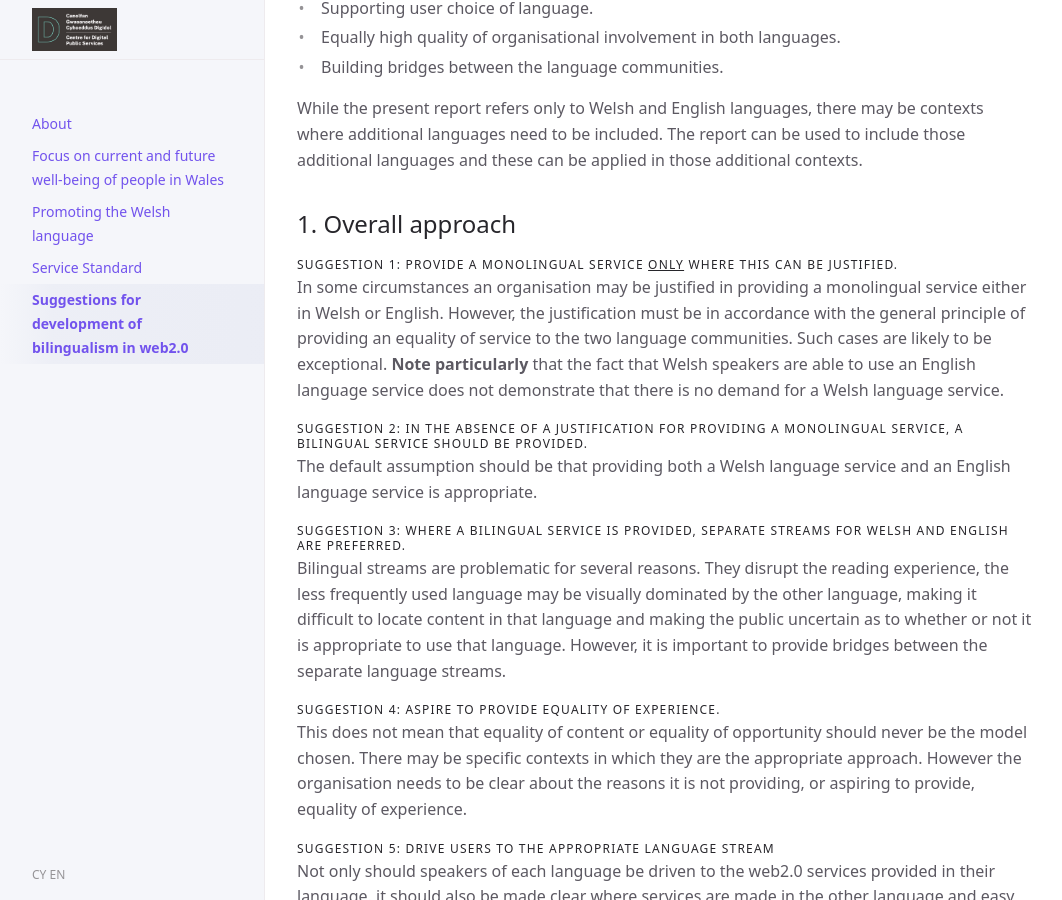
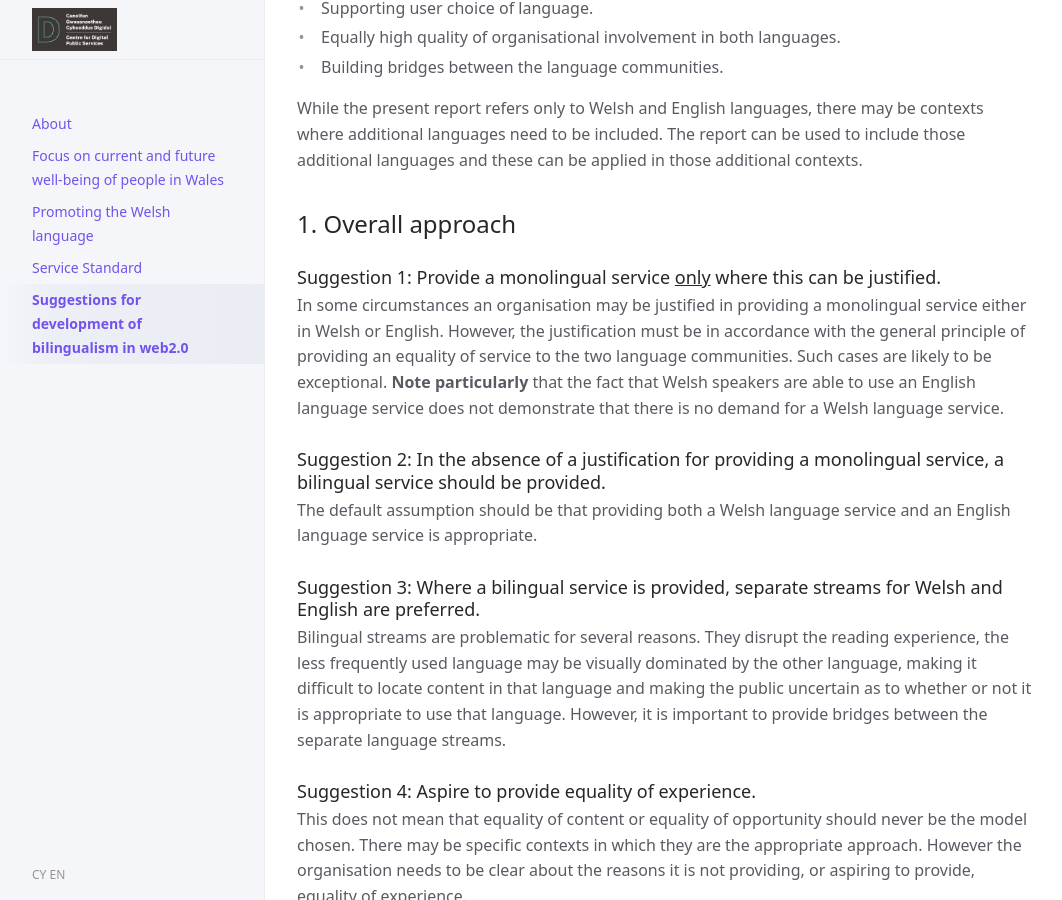
Before and after one commit to CDPS-Wales/knowledge-hub, a Jekyll site: the page built from en/suggestions.markdown, in a window 1280 px wide and 900 px high, scrolled down 401 px. Shown: the whole window, without its empty margins (107-1169 px from the left). Built offline with Jekyll 4.4.1, drawn with Linux system fonts in a browser that asks for light colours.

Commit message:
Fix markdown.

```diff
--- a/en/suggestions.markdown
+++ b/en/suggestions.markdown
@@ -23,64 +23,64 @@ While the present report refers only to Welsh and English languages, there may b
 
 ## 1. Overall approach
 
-#### Suggestion 1: Provide a monolingual service <span style="text-decoration:underline;">only</span> where this can be justified.
+### Suggestion 1: Provide a monolingual service <span style="text-decoration:underline;">only</span> where this can be justified.
 
 In some circumstances an organisation may be justified in providing a monolingual service either in Welsh or English. However, the justification must be in accordance with the general principle of providing an equality of service to the two language communities. Such cases are likely to be exceptional. **Note particularly** that the fact that Welsh speakers are able to use an English language service does not demonstrate that there is no demand for a Welsh language service.
 
 
-#### Suggestion 2: In the absence of a justification for providing a monolingual service, a bilingual service should be provided.
+### Suggestion 2: In the absence of a justification for providing a monolingual service, a bilingual service should be provided.
 
 The default assumption should be that providing both a Welsh language service and an English language service is appropriate.
 
 
-#### Suggestion 3: Where a bilingual service is provided, separate streams for Welsh and English are preferred.
+### Suggestion 3: Where a bilingual service is provided, separate streams for Welsh and English are preferred.
 
 Bilingual streams are problematic for several reasons. They disrupt the reading experience, the less frequently used language may be visually dominated by the other language, making it difficult to locate content in that language and making the public uncertain as to whether or not it is appropriate to use that language. However, it is important to provide bridges between the separate language streams.
 
 
-#### Suggestion 4: Aspire to provide equality of experience.
+### Suggestion 4: Aspire to provide equality of experience.
 
 This does not mean that equality of content or equality of opportunity should never be the model chosen. There may be specific contexts in which they are the appropriate approach. However the organisation needs to be clear about the reasons it is not providing, or aspiring to provide, equality of experience.
 
 
-#### Suggestion 5: Drive users to the appropriate language stream
+### Suggestion 5: Drive users to the appropriate language stream
 
 Not only should speakers of each language be driven to the web2.0 services provided in their language, it should also be made clear where services are made in the other language and easy navigation to them should also be provided.
 
 
-#### Suggestion 6: Organisations should monitor the “health” of their communities.
+### Suggestion 6: Organisations should monitor the “health” of their communities.
 
 Although this is necessary, it is far from clear how this should be done. The work of Preece, identified in the literature review below, has started to explore these issues. Among the potential measurements she suggests are: messages per member, quality of contribution, number of participants, and number of uncivil behaviours. It is also not clear whether the measures of “health” for two parallel monolingual streams should be the same or at the same threshold. For some measures (e.g. quality of contributors) they might be, whilst others (e.g. number of participants) might not be. A possibly simpler and more useful approach would be to ask the users about the experience of using the stream.
 
 
 ## 2. Messages and responses
 
-#### Suggestion 7: Messages (as opposed to responses) should be provided in both languages.
+### Suggestion 7: Messages (as opposed to responses) should be provided in both languages.
 
 If the stream is bilingual then the message may be bilingual or two separate monolingual messages may be posted at the same time. If there are two monolingual streams, then a message in the appropriate language should be posted to each at the same time.
 
 
-#### Suggestion 8: Messages should be posted in both languages simultaneously.
+### Suggestion 8: Messages should be posted in both languages simultaneously.
 
 It is assumed that for messages (as opposed to responses) there is more opportunity to take these through a translation process or to write a parallel text. A severe posting lag in one language may undermine the usefulness of that community.
 
 
-#### Suggestion 9: Where an application or service supports tagging of messages (these may be texts, photos, videos etc.), tag in the language appropriate to the message, or if the message has no language, tag in both languages.
+### Suggestion 9: Where an application or service supports tagging of messages (these may be texts, photos, videos etc.), tag in the language appropriate to the message, or if the message has no language, tag in both languages.
 
 Organisations should also consider whether it is appropriate to tag a message with a tag denoting the language itself.
 
 
-#### Suggestion 10: Responses (as opposed to messages) should be provided in the same language as the comment or message which provoked the response.
+### Suggestion 10: Responses (as opposed to messages) should be provided in the same language as the comment or message which provoked the response.
 
 The only exception to this might be if the comment provoking the response breaks the language policy for the stream (i.e. it is using the “wrong” language in a monolingual stream) [Suggestion 38].
 
 
-#### Suggestion 11: The speed of response should be the same for both languages.
+### Suggestion 11: The speed of response should be the same for both languages.
 
 Excessive delays in responses will be damaging to the sense of responsiveness and communication within the community. If a difference in the speed of response between the language communities is unavoidable, this should be explained in the stream’s terms and conditions.
 
 
-#### Suggestion 12: In situations where responses have not been provoked, they should be either in the language of the stream (if monolingual) or in the poster’s language of choice.
+### Suggestion 12: In situations where responses have not been provoked, they should be either in the language of the stream (if monolingual) or in the poster’s language of choice.
 
 In this situation an organisation should be mindful of the principle of equality of experience. It would not be appropriate for an organisation to only ever provide non-provoked responses in one language, unless a monolingual service is provided [Suggestions 1, 2].
 
@@ -88,22 +88,22 @@ In this situation an organisation should be mindful of the principle of equality
 
 ## 3. Translation
 
-#### Suggestion 13: Do not require or suggest that users provide translations for their comments.
+### Suggestion 13: Do not require or suggest that users provide translations for their comments.
 
 The mandating of, or the implication of an obligation on, users to provide translations will act as a barrier to their participation in the community.
 
 
-#### Suggestion 14: Do not require or suggest that staff provide translations for their responses.
+### Suggestion 14: Do not require or suggest that staff provide translations for their responses.
 
 The mandating of, or the implication of an obligation on, staff to provide translations will act as a barrier to their participation in the community and reduce responsiveness.
 
 
-#### Suggestion 15: If an organisation does decide to translate comments or responses, these translations should be clearly marked as such and the original poster acknowledged.
+### Suggestion 15: If an organisation does decide to translate comments or responses, these translations should be clearly marked as such and the original poster acknowledged.
 
 While this approach is not recommended, if it is necessary it needs to be handled carefully [Suggestion 16]. This should be mentioned in the terms and conditions.
 
 
-#### Suggestion 16: If the organisation intends to translate content, they should consider introducing an appeals procedure in cases where the public are unsatisfied with the translation of their comments.
+### Suggestion 16: If the organisation intends to translate content, they should consider introducing an appeals procedure in cases where the public are unsatisfied with the translation of their comments.
 
 Because web2.0 is often about personalities and online brands, people may object to the way in which a translation presents their words. While getting their approval for every translation is infeasible, allowing them the possibility to correct obvious errors or misrepresentations is important. This should be mentioned in the terms and conditions.
 
@@ -111,115 +111,115 @@ Because web2.0 is often about personalities and online brands, people may object
 
 ## 4. Language
 
-#### Suggestion 17: Adopt a relaxed attitude towards the style of language used by staff in responses.
+### Suggestion 17: Adopt a relaxed attitude towards the style of language used by staff in responses.
 
 The nature of web2.0 and the principle of preserving personality suggest that an informal language style, whether Welsh or English, is both natural and appropriate for responses.
 
 
-#### Suggestion 18: Accept that the organisation is not responsible for the quality of language in user comments.
+### Suggestion 18: Accept that the organisation is not responsible for the quality of language in user comments.
 
 While the terms and conditions for a stream may reasonably prohibit foul language, personal attacks and so on, it should not attempt to mandate the quality of language used as this may act as a barrier.
 
 
-#### Suggestion 19: Accept that the organisation is responsible for the quality of language in messages and staff responses.
+### Suggestion 19: Accept that the organisation is responsible for the quality of language in messages and staff responses.
 
 While an informal _style_ may be appropriate (particularly in the case of responses) the language should be of an acceptable standard of correctness.
 
 
 ## 5. External applications
 
-#### Suggestion 20: Where organisations are using external web2.0 application to provide services, these should be clearly identified as an “official” activity of the organisation and linked to from the organisations website.
+### Suggestion 20: Where organisations are using external web2.0 application to provide services, these should be clearly identified as an “official” activity of the organisation and linked to from the organisations website.
 
 Whilst this is not specifically a language related issue, it is important that those activities associated with an organisation are clearly distinguished from those which are not.
 
 
-#### Suggestion 21: Where organisations are using external web2.0 applications the organisation’s terms and conditions and practices regarding bilingual provision should be extended to these services.
+### Suggestion 21: Where organisations are using external web2.0 applications the organisation’s terms and conditions and practices regarding bilingual provision should be extended to these services.
 
 In some cases the form or function of the application may not lend itself easily to bilingual or parallel monolingual use and the organisation may need to consider the best approach on a case by case basis.
 
 
-#### Suggestion 22: Organisations should think carefully about providing services in applications that do not provide interfaces in both Welsh and English.
+### Suggestion 22: Organisations should think carefully about providing services in applications that do not provide interfaces in both Welsh and English.
 
 Many popular web2.0 applications do not provide a Welsh language interface. This should not been seen as an absolute barrier to their use, but the organisation must consider their use carefully and be able to provide a justification if asked. Among the questions they should consider are: is there an alternative application which does provide a Welsh interface (if so should the entire service be moved to that application or just the Welsh language service); would moving the Welsh language service to another application make it less findable or have other negative effects; is the application just so popular that the Welsh provision has could be placed there despite its using an English/other language interface.
 
 
-#### Suggestion 23: Where an organisation decides to use an application that does not provide interfaces in both Welsh and English, it should look for opportunities to support the development of an interface for whichever language is not supported.
+### Suggestion 23: Where an organisation decides to use an application that does not provide interfaces in both Welsh and English, it should look for opportunities to support the development of an interface for whichever language is not supported.
 
 This support could take different forms, such as contacting the application provider to ask for a different language version, supporting campaigns calling for additional language versions, or contributing translation towards crowd-sourced translation efforts.
 
 
-#### Suggestion 24: Consider a separate Welsh and English presence in applications; one identified by the Welsh name of the organisation and the other by the English name.
+### Suggestion 24: Consider a separate Welsh and English presence in applications; one identified by the Welsh name of the organisation and the other by the English name.
 
 In some cases an application may lend itself easily to having a single bilingual point of presence for an organisation, but typically this will result in a cumbersome solution. If separate presences are provided it is important to provide links between them.
 
 
-#### Suggestion 25: Where an organisation is providing content for use by a community it should do so on a basis of equality.
+### Suggestion 25: Where an organisation is providing content for use by a community it should do so on a basis of equality.
 
 If, for example, an organisation is offering English language content for use on Wikipedia, it should make the same/equivalent Welsh language content available for Wicipedia.
 
 
 ## 6. Bridges
 
-#### Suggestion 26: Provide bridges between language communities in parallel monolingual and bilingual streams.
+### Suggestion 26: Provide bridges between language communities in parallel monolingual and bilingual streams.
 
 In order to provide openness between the language communities, provide some form of cross-posting of ideas. Ideally this would be in the form of Language Champions as discussed below. The posting of weekly translated summaries appears to lack flexibility and audience specificity, but may be appropriate in some circumstances. Machine translation does not appear to provide a satisfactory solution at this time.
 
 
-#### Suggestion 27: Provide bridges between language communities in both directions.
+### Suggestion 27: Provide bridges between language communities in both directions.
 
 In parallel monolingual streams there is a clear case for providing Welsh to English bridges, as the Welsh content is inaccessible to non Welsh speakers. However the organisation should also provide English to Welsh bridges where possible, members of the Welsh community may not read the English stream for a variety of reasons even though they are able to. In a bilingual stream it is perhaps more acceptable to only provide Welsh to English bridges as the Welsh community cannot avoid the English content.
 
 
-#### Suggestion 28: Provide bridges between language communities in wider contexts.
+### Suggestion 28: Provide bridges between language communities in wider contexts.
 
 The introduction of ideas from other streams is a common feature of certain web2.0 services, such as blogging. Where an organisation has a strong commitment to making a community work, it should consider bringing in ideas from other communities. This would be best achieved by a Language Champion, but there may be some merit in providing a “news roundup” along the lines of the weekly translated summary. Again, machine translation does not appear to provide a satisfactory solution at this time.
 
 
-#### Suggestion 29: Accept or even encourage members of the community to act as bridges by bringing ideas from one language community into the other.
+### Suggestion 29: Accept or even encourage members of the community to act as bridges by bringing ideas from one language community into the other.
 
 This is discussed further under Language Champions below. This might involve translation or summarisation, but is essentially sensitive to the conversation and the community in a way that mandatory translation is not.
 
 
 ## 7. Language policies and terms and conditions
 
-#### Suggestion 30: Each stream should have an associated set of terms and conditions.
+### Suggestion 30: Each stream should have an associated set of terms and conditions.
 
 These terms and conditions should be easily accessible and clearly written. It should be provided in both English and Welsh.
 
 
-#### Suggestion 31: Where organisations host a service, the role they play in the service needs to be articulated in the terms and conditions.
+### Suggestion 31: Where organisations host a service, the role they play in the service needs to be articulated in the terms and conditions.
 
 It is important for both staff and the public to understand the limits of an organisation’s responsibility.
 
 
-#### Suggestion 32: The terms and conditions should provide a clear language policy for users.
+### Suggestion 32: The terms and conditions should provide a clear language policy for users.
 
 Clear guidance should be provided as to which language or languages users are welcome to use on a stream.  Alternative language streams should be clearly indicated and the user should be able to navigate to that alternative stream easily. The actions to be taken in the case of a breach of language policy should be made clear.
 
 
-#### Suggestion 33: Where appropriate, the terms and conditions should also lay out the organisation’s responsibilities with regard to language.
+### Suggestion 33: Where appropriate, the terms and conditions should also lay out the organisation’s responsibilities with regard to language.
 
 This might be general principles, or may specify response times and so on. This is particularly important if a monolingual service is being provided, in which case a justification should be provided, or an intended timetable to provide a bilingual service.
 
 
-#### Suggestion 34: The organisation needs a code of practice for staff.
+### Suggestion 34: The organisation needs a code of practice for staff.
 
 This is obviously generally true of web2.0 but it is important for staff to understand when they are representing the organisation and therefore should operate under the code of practice for staff (including language policies) and when they are acting as a private individual (under the general language policy as laid down in the terms and conditions). This may be particularly complex if they are allowed to operate as both staff and private individuals within the same stream.
 
 
 ## 8. Moderation
 
-#### Suggestion 35: Comments in both languages should be moderated on the same basis.
+### Suggestion 35: Comments in both languages should be moderated on the same basis.
 
 Unless there is specific reason to treat the language communities differently, e.g. they have each defined their own terms and conditions. It is likely that organisations will want to moderate user generated content, particularly when it appears on services hosted by the organisation. Details of the moderation policy should be included in the terms and conditions.
 
 
-#### Suggestion 36: Moderators need to be aware that language may become an issue even though it is not a topic of the community.
+### Suggestion 36: Moderators need to be aware that language may become an issue even though it is not a topic of the community.
 
 It is possible that the issue of language may be raised within a stream even though it is not an appropriate topic for that stream. Moderation of these comments needs to be handled with care. The best approach may be to point out that this stream is not for discussing language issues and direct them to another stream or service where it is appropriate.
 
 
-#### Suggestion 37: Organisations need to define the action to be taken in the case of an incorrect language being used in a monolingual language stream. This should be articulated in the terms and conditions and applied consistently.
+### Suggestion 37: Organisations need to define the action to be taken in the case of an incorrect language being used in a monolingual language stream. This should be articulated in the terms and conditions and applied consistently.
 
 There are various options, the comment may be:
 
@@ -233,6 +233,6 @@ There are various options, the comment may be:
 The organisation may wish to consider different responses depending on the intention of the poster. A deliberately provocative use of the incorrect language may be treated differently to an innocent mistake.
 
 
-#### Suggestion 38: If the organisation intends to reserve the right to modify, delete or translate comments, this should be clearly stated in the terms and conditions.
+### Suggestion 38: If the organisation intends to reserve the right to modify, delete or translate comments, this should be clearly stated in the terms and conditions.
 
 While this may be possible for services hosted by the organisation, it may be problematic on externally hosted applications, where the external host’s terms and conditions may apply.
```
